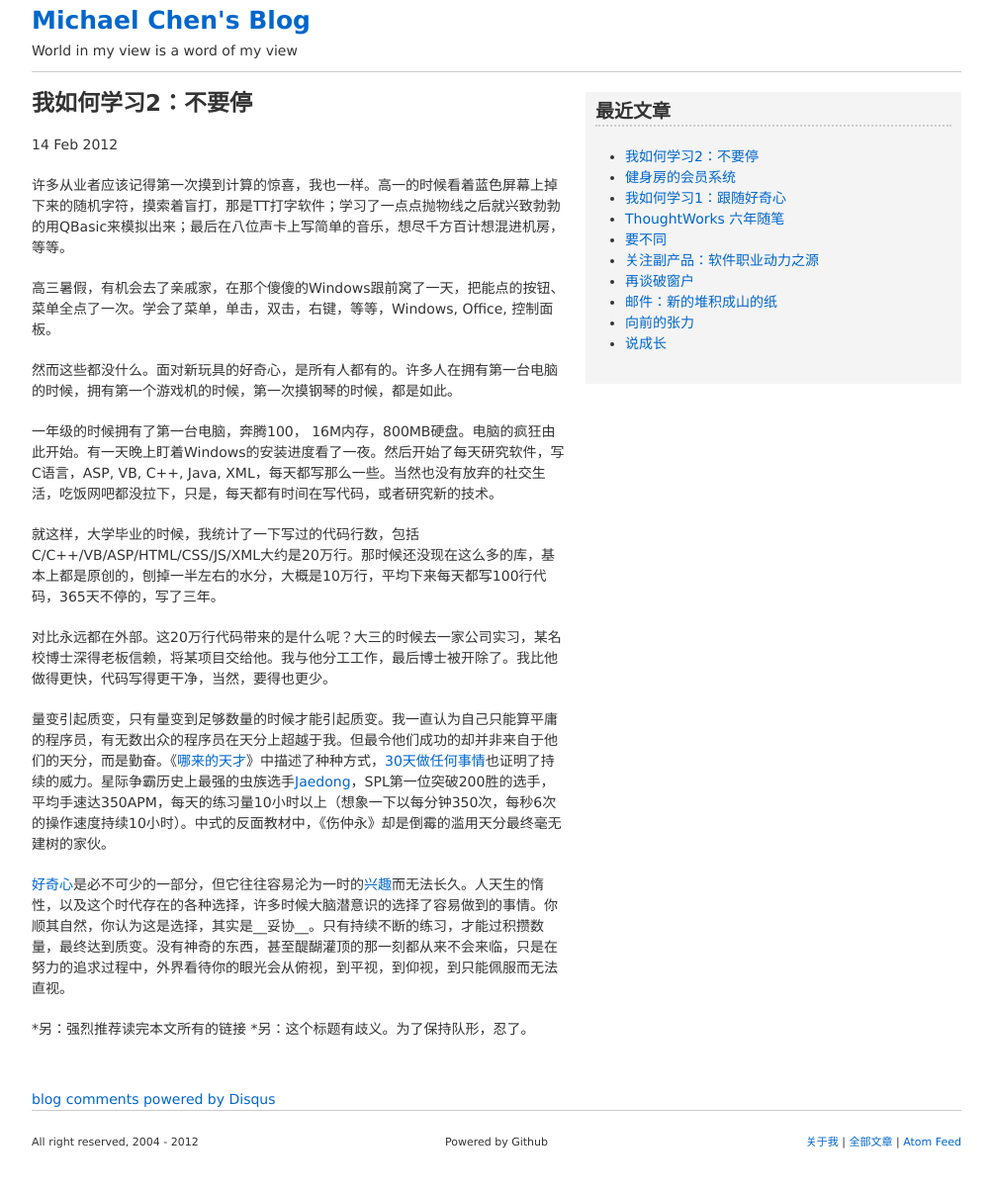
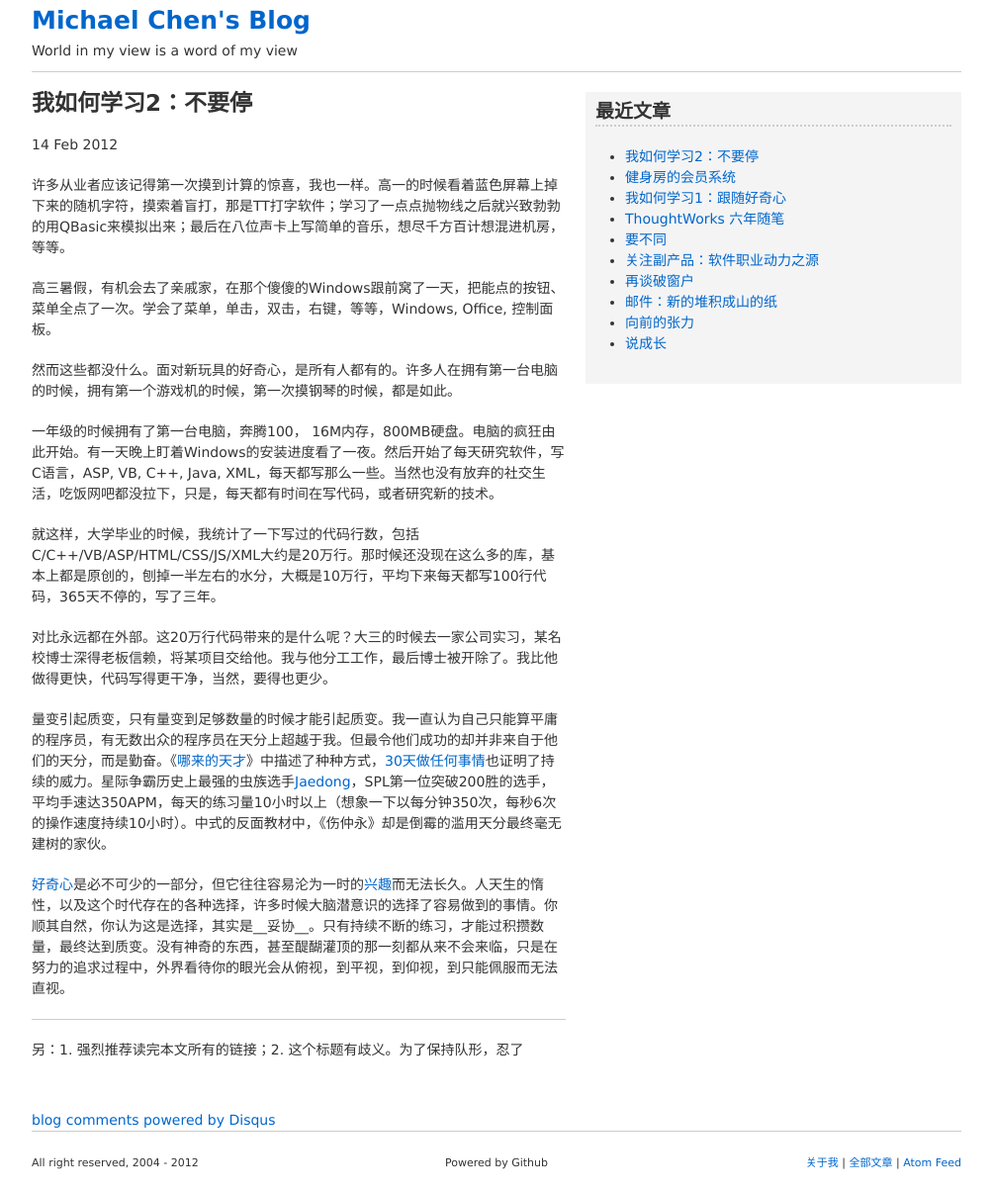
Before and after one commit to mechiland/mechiland.github.com, a Jekyll site: the page built from _posts/2012-02-14-how-i-learn-12-never-stop.md, in a window 1280 px wide. Shown: the whole page at 99% size, without its empty margins (138-1141 px from the left). Built offline with Jekyll 4.4.1, drawn with Linux system fonts in a browser that asks for light colours; Markdown is read by kramdown in place of the engine named in the settings; comment, search, counter and statistics services are not loaded; before the commit the page ends 1185 px from its top, so only the background shows below that.

Commit message:
change last sentence

```diff
--- a/_posts/2012-02-14-how-i-learn-12-never-stop.md
+++ b/_posts/2012-02-14-how-i-learn-12-never-stop.md
@@ -22,6 +22,5 @@ title: "我如何学习2：不要停"
 
 [好奇心](/archives/how-i-learn-1-follow-curiousness/)是必不可少的一部分，但它往往容易沦为一时的[兴趣](/archives/320/)而无法长久。人天生的惰性，以及这个时代存在的各种选择，许多时候大脑潜意识的选择了容易做到的事情。你顺其自然，你认为这是选择，其实是__妥协__。只有持续不断的练习，才能过积攒数量，最终达到质变。没有神奇的东西，甚至醍醐灌顶的那一刻都从来不会来临，只是在努力的追求过程中，外界看待你的眼光会从俯视，到平视，到仰视，到只能佩服而无法直视。
 
-
-*另：强烈推荐读完本文所有的链接
-*另：这个标题有歧义。为了保持队形，忍了。
+****
+另：1. 强烈推荐读完本文所有的链接；2. 这个标题有歧义。为了保持队形，忍了
```
